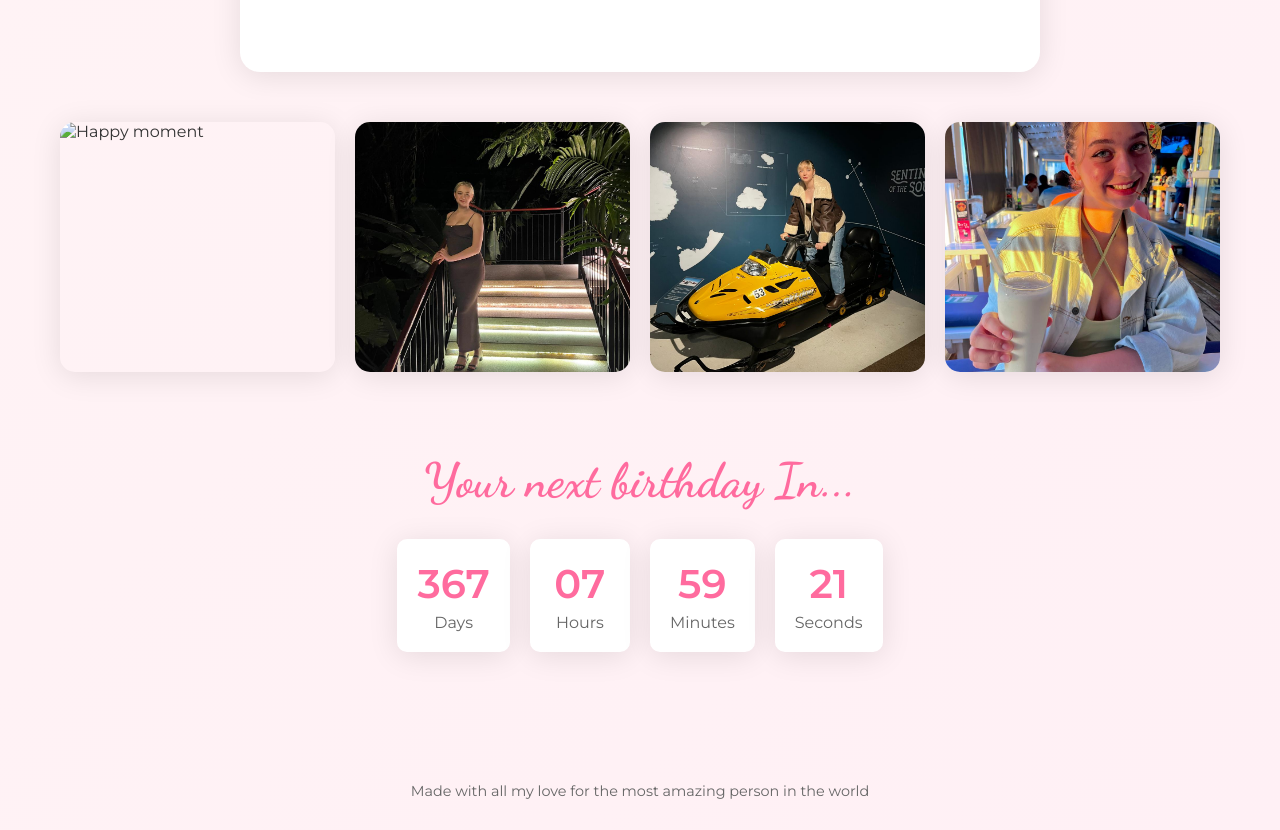
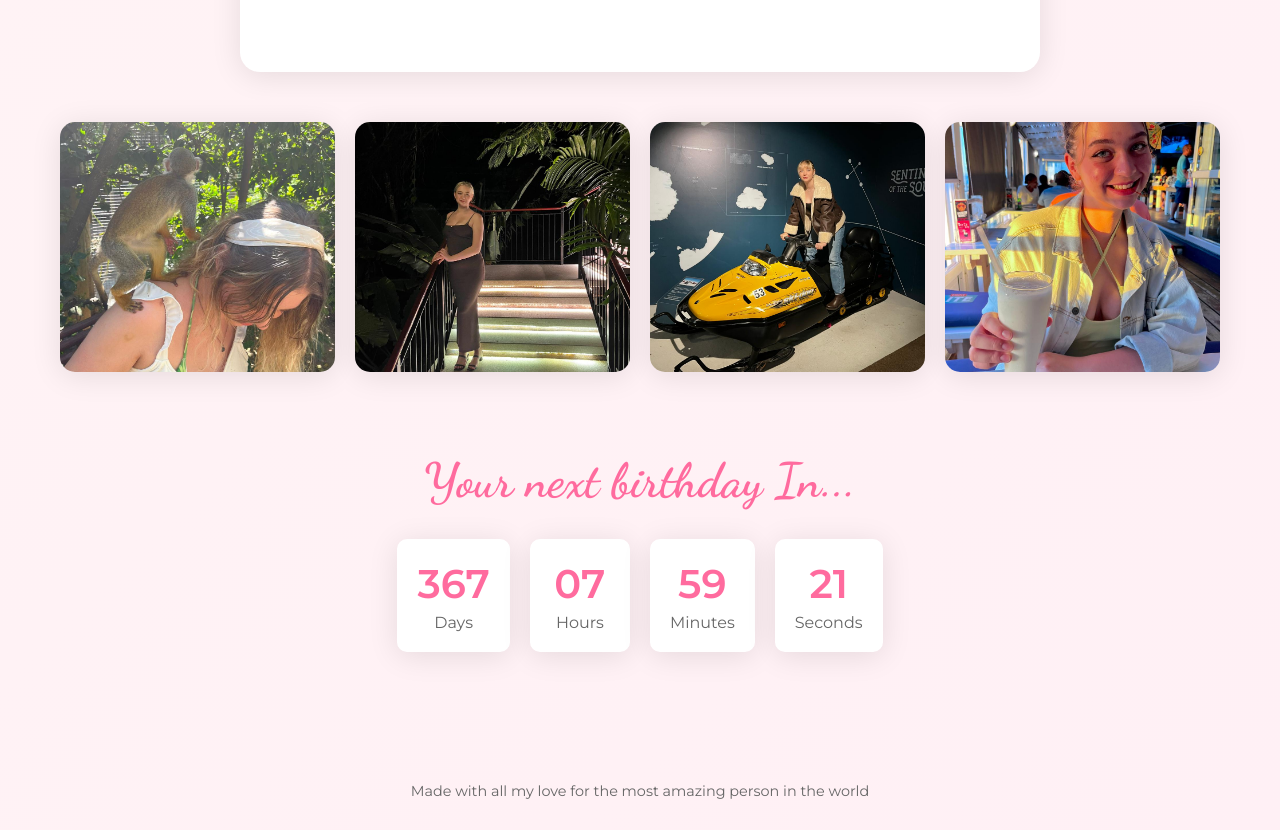
Before and after one commit to JacquesArmandGrobler/MiekeBirhtdaySite, a plain HTML site: page index.html in a window 1280 px wide. Shown: the part 1500-2330 px from the top of the page. Drawn offline with Linux system fonts and the light colour scheme.

Commit message:
Update index.html

```diff
--- a/index.html
+++ b/index.html
@@ -365,7 +365,7 @@
         <section class="gallery">
             <!-- Replace with your actual photos -->
             <div class="gallery-item">
-                <img src="miekemoneky.jpg" alt="Happy moment">
+                <img src="miekemonkey.jpg" alt="Happy moment">
             </div>
             <div class="gallery-item">
                 <img src="miekethai.jpg" alt="Together">
```
